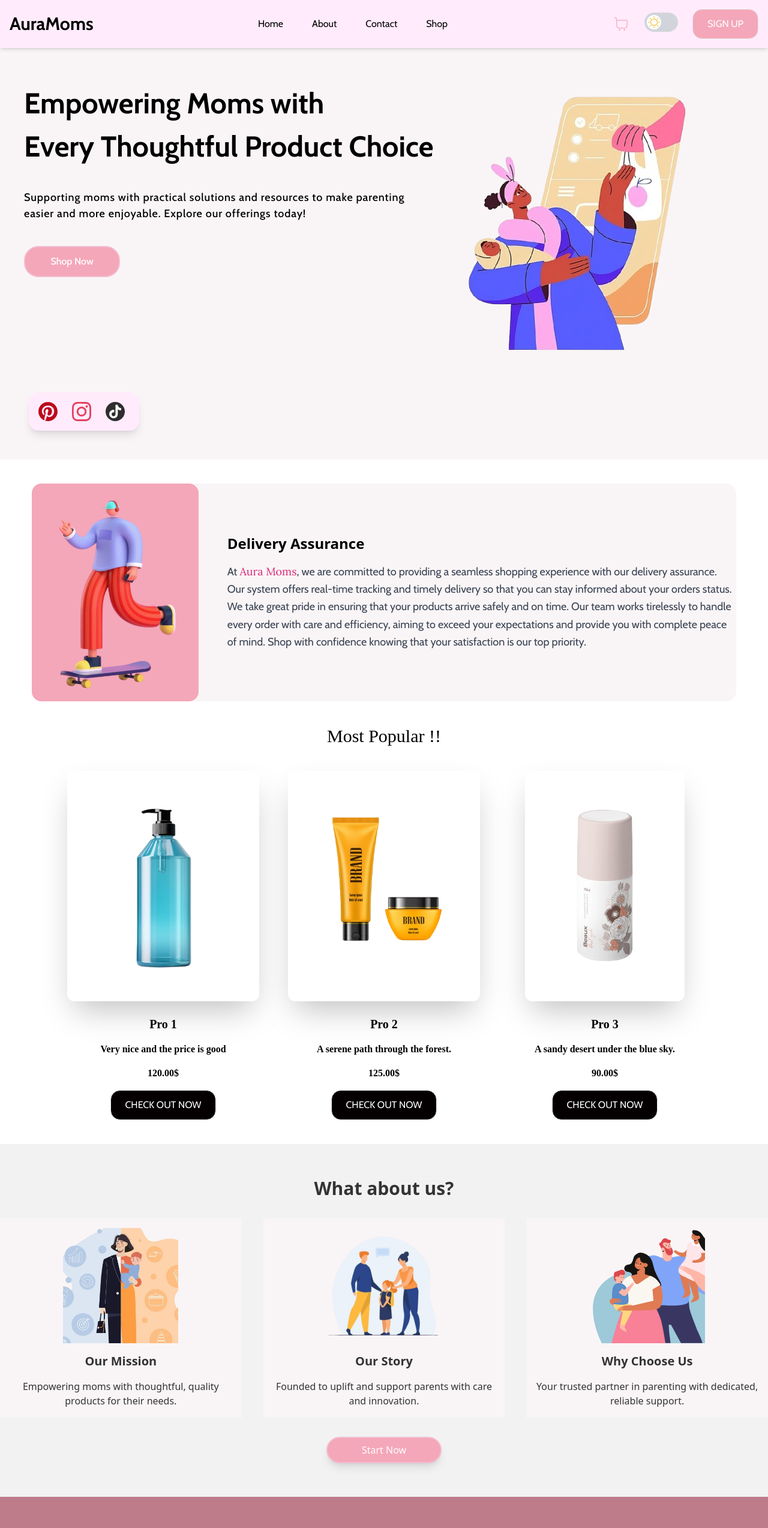
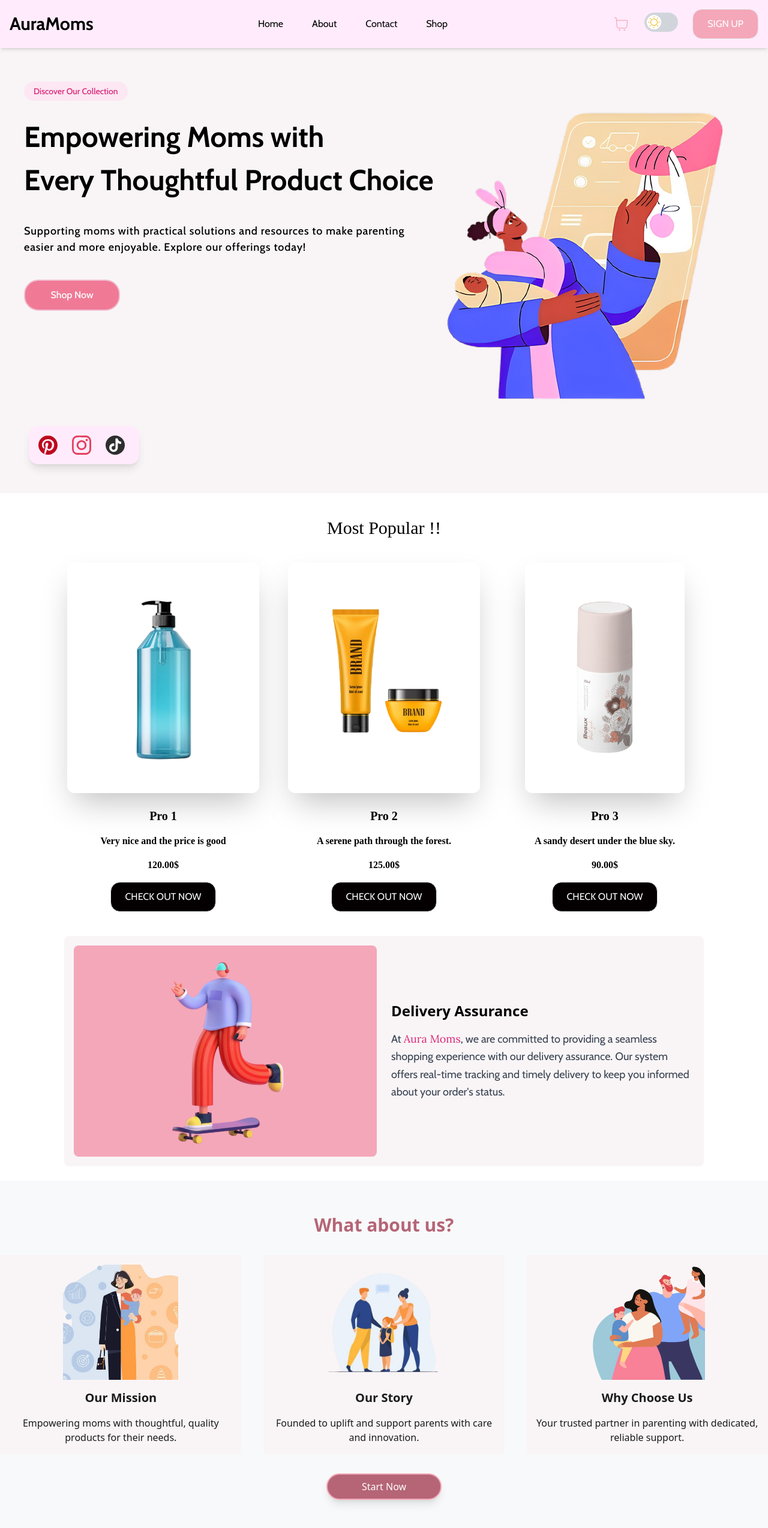
Before and after one commit to GadAhmed1/Auramoms, a React (Vite) app in the folder client/: page / in a window 1280 px wide. Shown: the top 2547 px of the page at 60% size. Built offline with nearby package versions, Linux system fonts and the light colour scheme; a web font is replaced by a local one.

Commit message:
editing Home Page

```diff
--- a/client/src/components/About_US/WhoWeAre/Who we are.jsx
+++ b/client/src/components/About_US/WhoWeAre/Who we are.jsx
@@ -7,8 +7,8 @@ import { NavLink } from "react-router-dom";
 
 function WhoWeAre() {
   return (
-    <div className="dark:text-[#E5E7EB] pt-14 pb-14 text-center dark:bg-[#1F2937] bg-[#F2F2F2] text-[#333333]">
-      <h3 className="text-3xl mx-4 md:mx-12 lg:mx-52 font-semibold dark:text-[#93C5FD] text-[#333333]">
+    <div className="dark:text-[#EAEAEA] pt-14 pb-14 text-center dark:bg-[#121212] bg-[#F8F9FA] text-[#1A1A1A]">
+      <h3 className="text-3xl mx-4 md:mx-12 lg:mx-52 font-semibold dark:text-[#F4A7B9] text-[#B56576]">
         What about us?
       </h3>
       <div className="grid grid-cols-1 md:grid-cols-3 gap-6 md:gap-9 mt-8">
@@ -16,28 +16,28 @@ function WhoWeAre() {
           imageSrc="./image/OurMissionImage.png"
           title="Our Mission"
           description="Empowering moms with thoughtful, quality products for their needs."
-          bgColor="bg-[#F9F5F6] dark:bg-[#374151]"
-          borderColor="border-[#93C5FD] dark:border-[#4B5563]"
+          bgColor="bg-[#F9F5F6] dark:bg-[#1A1D21]"
+          borderColor="border-[#F4A7B9] dark:border-[#4B5563]"
         />
         <Part
           imageSrc="./image/OurStory.jpg"
           title="Our Story"
           description="Founded to uplift and support parents with care and innovation."
-          bgColor="bg-[#F9F5F6] dark:bg-[#374151]"
-          borderColor="border-[#93C5FD] dark:border-[#4B5563]"
+          bgColor="bg-[#F9F5F6] dark:bg-[#1A1D21]"
+          borderColor="border-[#F4A7B9] dark:border-[#4B5563]"
         />
         <Part
           imageSrc="./image/WhyChooseUS.svg"
           title="Why Choose Us"
           description="Your trusted partner in parenting with dedicated, reliable support."
-          bgColor="bg-[#F9F5F6] dark:bg-[#374151]"
-          borderColor="border-[#93C5FD] dark:border-[#4B5563]"
+          bgColor="bg-[#F9F5F6] dark:bg-[#1A1D21]"
+          borderColor="border-[#F4A7B9] dark:border-[#4B5563]"
         />
       </div>
       <div className="mt-8 ButtonPart">
         <NavLink to="/shop">
           <motion.button
-            className="select-none border-2 border-[#F2BED1] p-2 max-w-48 min-w-48 rounded-3xl text-white bg-[#F4A7B9] hover:bg-transparent hover:text-black transition-colors duration-300 shadow-lg dark:text-white"
+            className="select-none border-2 border-[#F4A7B9] p-2 max-w-48 min-w-48 rounded-3xl text-white bg-[#B56576] hover:bg-transparent hover:text-[#B56576] transition-colors duration-300 shadow-lg dark:bg-[#F4A7B9] dark:border-[#F4A7B9] dark:text-[#1A1D21] dark:hover:bg-transparent dark:hover:text-[#F4A7B9]"
             whileHover={{ scale: 1.08 }}
             whileTap={{ scale: 0.95 }}
           >
--- a/client/src/components/Footer/footer.jsx
+++ b/client/src/components/Footer/footer.jsx
@@ -17,9 +17,9 @@ const Footer = () => {
   const listItemClasses = "hover:translate-x-1 duration-300 hover:underline";
 
   return (
-    <footer className="bg-[#be7c8b] pt-12 pb-8 text-white">
-      <div className=" px-4 sm:px-10">
-        <div className="grid grid-cols-1 sm:grid-cols-3 gap-8">
+    <footer className="bg-[#be7c8b] dark:bg-[#2C2C2C] pt-12 pb-8 text-white">
+      <div className="px-4 sm:px-10">
+        <div className="grid grid-cols-1 sm:grid-cols-2 lg:grid-cols-3 gap-8">
           {/* Project Details Section */}
           <div className="space-y-5">
             <h1 className="text-3xl font-bold uppercase">AuraMoms</h1>
--- a/client/src/components/Home_/MostProduct/Cards.jsx
+++ b/client/src/components/Home_/MostProduct/Cards.jsx
@@ -67,9 +67,9 @@ const Cards = () => {
               <img
                 src={img.src}
                 alt={img.title}
-                className="w-full h-96 object-contain rounded-xl shadow-2xl transition-transform duration-300 transform hover:scale-105"
+                className="w-full h-96 object-contain rounded-xl shadow-2xl transition-transform duration-300 transform hover:scale-105 dark:bg-[#101325]"
               />
-              <div className="mt-6 space-y-4 text-center text-black dark:text-white">
+              <div className="mt-6 space-y-4 text-center text-black dark:text-white ">
                 <h3 className="text-xl font-bold mb-2 font-PlayWrite">
                   {img.title}
                 </h3>
--- a/client/src/components/Home_/TheCenterPart.jsx
+++ b/client/src/components/Home_/TheCenterPart.jsx
@@ -21,6 +21,14 @@ function TheCenterPart() {
       opacity: 1,
       y: 0,
       transition: { duration: 0.8, ease: "easeInOut" },
+    },
+  };
+  const fadeInUp = {
+    hidden: { opacity: 0, y: 30 },
+    visible: {
+      opacity: 1,
+      y: 0,
+      transition: { duration: 0.8, ease: "easeOut" },
     },
   };
 
@@ -54,6 +62,15 @@ function TheCenterPart() {
         animate="visible"
         variants={textVariants}
       >
+        {/* Highlight Badge */}
+        <motion.div
+            variants={fadeInUp}
+            className="inline-flex items-center px-4 py-1.5 mb-6 rounded-full bg-pink-100 dark:bg-pink-900/30"
+          >
+            <span className="text-sm font-medium text-pink-600 dark:text-pink-300">
+              Discover Our Collection
+            </span>
+          </motion.div>
         {/* Big Text Animation */}
         <motion.div className="TheBigTxt">
           <h3
@@ -79,7 +96,7 @@ function TheCenterPart() {
           <NavLink to="/Shop">
             {" "}
             <motion.button
-              className="select-none border-2 border-[#F2BED1] p-3 max-w-48 min-w-40 rounded-3xl text-white dark:text-white bg-[#F4A7B9] hover:bg-transparent hover:text-black transition-colors duration-300"
+              className="select-none border-2 border-[#F2BED1] p-3 max-w-48 min-w-40 rounded-3xl text-white dark:text-white bg-[#f07a96] hover:bg-transparent hover:text-black transition-colors duration-300"
               whileHover={{ scale: 1.05 }}
               whileTap={{ scale: 0.95 }}
             >
@@ -157,7 +174,7 @@ function TheCenterPart() {
         animate={{ opacity: 1, scale: 1 }}
         transition={{ duration: 1, repeatType: "mirror", infinite: true }}
       >
-        <img src="./image/MotherHeroSectionImage.png" alt="" />
+        <img src="./image/MotherHeroSectionImage (1).png" alt="" />
       </motion.div>
     </main>
   );
--- a/client/src/components/Home_/TheGreenMan.jsx
+++ b/client/src/components/Home_/TheGreenMan.jsx
@@ -1,16 +1,19 @@
 // src/components/TheGreenMan.js
 export default function TheGreenMan() {
   return (
-    <div className="my-10 w-11/12 mx-auto flex flex-col md:flex-row  gap-6 md:gap-12 items-center bg-[#F9F5F6] max-md:p-2.5 text-black rounded-2xl dark:bg-DarkBackground dark:border dark:border-AuraPinkColor  dark:text-white">
-      <div className="flex items-center justify-center bg-[#F4A7B9] dark:bg-[#] rounded-2xl p-4 w-full ">
+    <div className="my-6 w-10/12 mx-auto grid grid-cols-1 lg:grid-cols-2 gap-6 items-center bg-[#F9F5F6] p-4 rounded-lg dark:bg-[#101325] dark:border dark:border-AuraPinkColor dark:text-white">
+      {/* Image Section */}
+      <div className="flex items-center justify-center bg-[#F4A7B9] dark:bg-[#1A1D21] rounded-lg p-4">
         <img
           src="./image/TheRealMan.png"
           alt="Real Man"
-          className="w-full  object-cover "
+          className="w-full max-w-sm h-auto md:max-w-md lg:max-w-lg max-h-80 object-contain rounded-md"
         />
       </div>
-      <div className="text-base md:text-lg w-full md:w-auto">
-        <h2 className="text-2xl font-bold mb-4">Delivery Assurance</h2>
+
+      {/* Text Section */}
+      <div className="text-sm md:text-base lg:text-lg w-full">
+        <h2 className="text-lg md:text-xl lg:text-2xl font-semibold mb-4">Delivery Assurance</h2>
         <p className="leading-relaxed font-Cabin text-gray-700 dark:text-gray-300">
           At{" "}
           <span className="font-Lora text-pink-600 dark:text-pink-400">
@@ -18,12 +21,7 @@ export default function TheGreenMan() {
           </span>
           , we are committed to providing a seamless shopping experience with
           our delivery assurance. Our system offers real-time tracking and
-          timely delivery so that you can stay informed about your orders
-          status. We take great pride in ensuring that your products arrive
-          safely and on time. Our team works tirelessly to handle every order
-          with care and efficiency, aiming to exceed your expectations and
-          provide you with complete peace of mind. Shop with confidence knowing
-          that your satisfaction is our top priority.
+          timely delivery to keep you informed about your order&#39;s status.
         </p>
       </div>
     </div>
--- a/client/src/components/Home_/mainPage.jsx
+++ b/client/src/components/Home_/mainPage.jsx
@@ -10,9 +10,9 @@ function HomePage() {
   return (
     <div className="dark:bg-DarkBackground overflow-x-hidden">
       <TheCenterPatInHeroSection />
+      <PopularProducts />
       <TheGreenMan/>
       {/* <Divider1 /> */}
-      <PopularProducts />
       <WhoWeAre />
       <Footer />
     </div>
```
Also changed, not shown: client/public/image/HeroSectionImage.jpeg (deleted), client/public/image/MotherHeroSectionImage (1).png (added).
